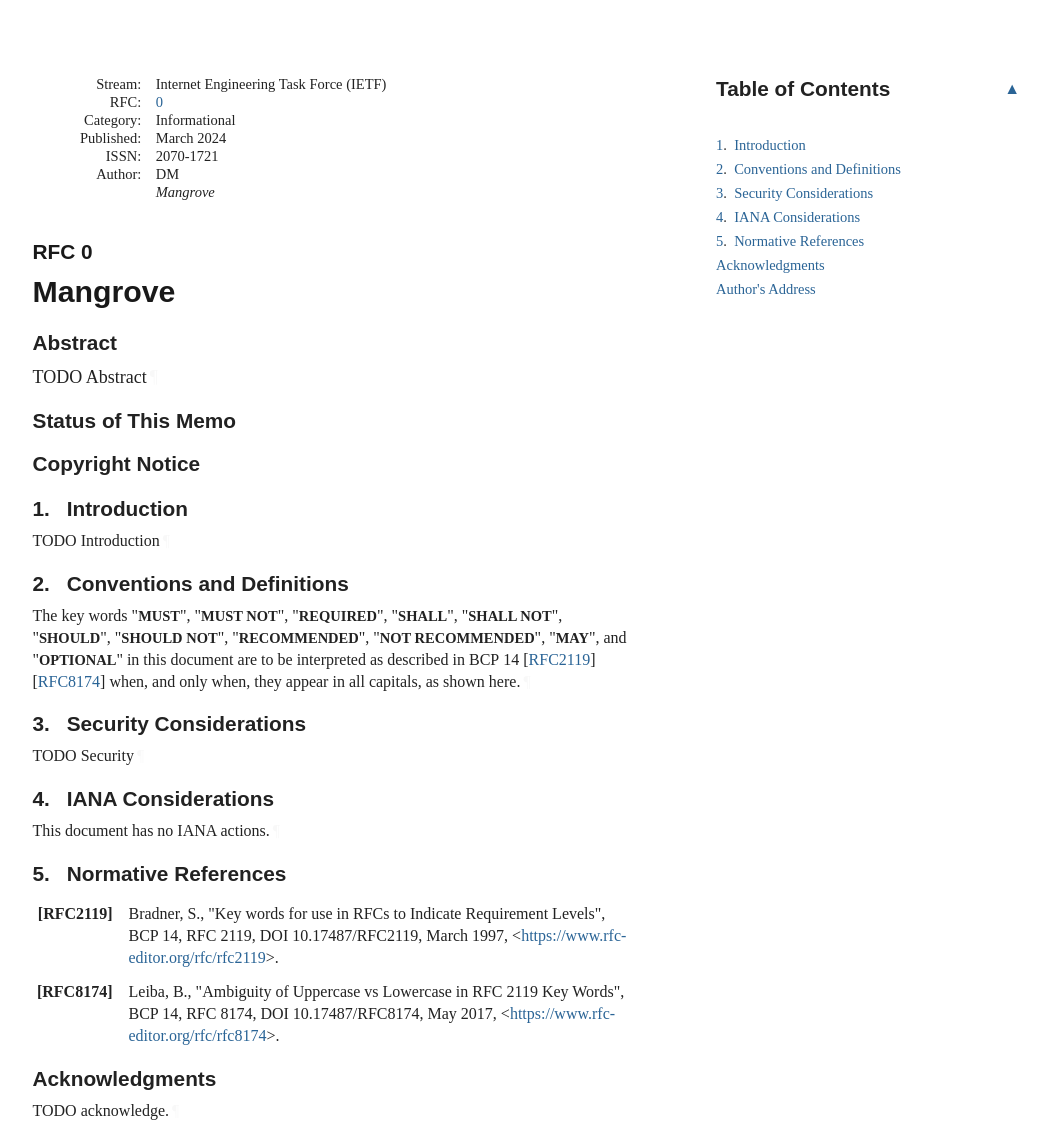
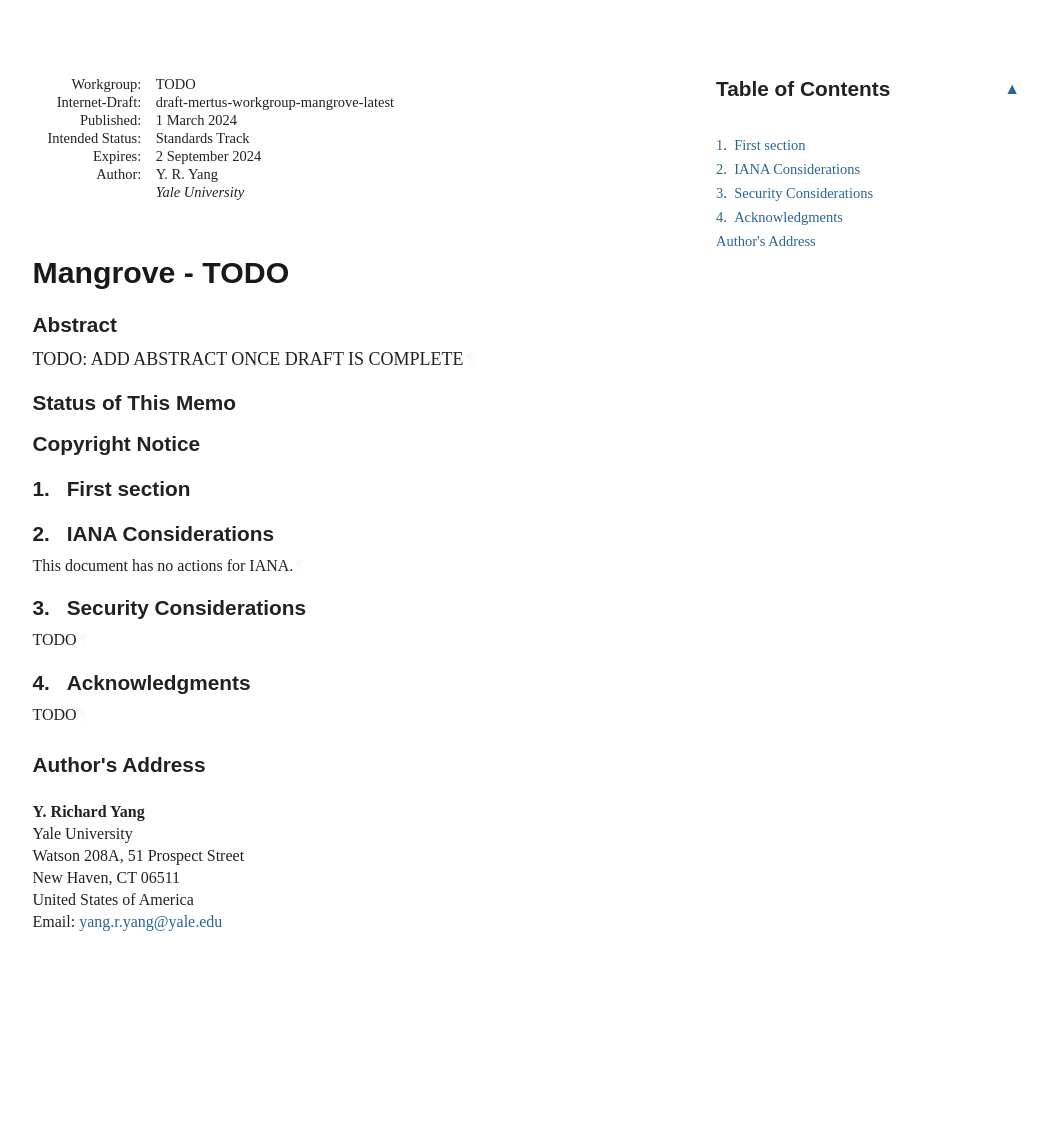
Before and after one commit to ProjectMangrove/MangroveID, a plain HTML site: page draft-mertus-workgroup-mangrove.html in a window 1280 px wide. Shown: the top 1125 px of the page, without its empty margins (92-1140 px from the left). After the commit the page ends 1024 px from the top, so only its background shows below. Drawn offline with Linux system fonts and the light colour scheme; a web font is replaced by a local one.

Commit message:
Script updating gh-pages from 5e1617e. [ci skip]

```diff
--- a/draft-mertus-workgroup-mangrove.html
+++ b/draft-mertus-workgroup-mangrove.html
@@ -1,17 +1,19 @@
 <!DOCTYPE html>
-<html lang="en" class="RFC">
+<html lang="en" class="Internet-Draft">
 <head>
 <meta charset="utf-8">
 <meta content="Common,Latin" name="scripts">
 <meta content="initial-scale=1.0" name="viewport">
-<title>RFC 0: Mangrove</title>
-<meta content="DM" name="author">
+<title>Mangrove - TODO</title>
+<meta content="Y. Richard Yang" name="author">
 <meta content="
-       TODO Abstract
+
+      TODO: ADD ABSTRACT ONCE DRAFT IS COMPLETE
+
+
     " name="description">
 <meta content="xml2rfc 3.20.0" name="generator">
-<meta content="internet visibility" name="keyword">
-<meta content="0" name="rfc.number">
+<meta content="draft-mertus-workgroup-mangrove-latest" name="ietf.draft">
 <!-- Generator version information:
   xml2rfc 3.20.0
     Python 3.11.8
@@ -1019,52 +1021,49 @@
 }
 </style>
 
-<link href="https://dx.doi.org/10.17487/rfc0" rel="alternate">
-  <link href="urn:issn:2070-1721" rel="alternate">
-  <link href="https://datatracker.ietf.org/doc/draft-mertus-workgroup-mangrove-latest" rel="prev">
-  </head>
+</head>
 <body class="xml2rfc">
 <table class="ears">
 <thead><tr>
-<td class="left">RFC 0</td>
-<td class="center">IVY</td>
+<td class="left">Internet-Draft</td>
+<td class="center">Mangrove - TODO</td>
 <td class="right">March 2024</td>
 </tr></thead>
 <tfoot><tr>
-<td class="left">DM</td>
-<td class="center">Informational</td>
+<td class="left">Yang</td>
+<td class="center">Expires 2 September 2024</td>
 <td class="right">[Page]</td>
 </tr></tfoot>
 </table>
 <div id="external-metadata" class="document-information"></div>
 <div id="internal-metadata" class="document-information">
 <dl id="identifiers">
-<dt class="label-stream">Stream:</dt>
-<dd class="stream">Internet Engineering Task Force (IETF)</dd>
-<dt class="label-rfc">RFC:</dt>
-<dd class="rfc"><a href="https://www.rfc-editor.org/rfc/rfc0" class="eref">0</a></dd>
-<dt class="label-category">Category:</dt>
-<dd class="category">Informational</dd>
+<dt class="label-workgroup">Workgroup:</dt>
+<dd class="workgroup">TODO</dd>
+<dt class="label-internet-draft">Internet-Draft:</dt>
+<dd class="internet-draft">draft-mertus-workgroup-mangrove-latest</dd>
 <dt class="label-published">Published:</dt>
 <dd class="published">
-<time datetime="2024-03" class="published">March 2024</time>
+<time datetime="2024-03-01" class="published">1 March 2024</time>
     </dd>
-<dt class="label-issn">ISSN:</dt>
-<dd class="issn">2070-1721</dd>
+<dt class="label-intended-status">Intended Status:</dt>
+<dd class="intended-status">Standards Track</dd>
+<dt class="label-expires">Expires:</dt>
+<dd class="expires"><time datetime="2024-09-02">2 September 2024</time></dd>
 <dt class="label-authors">Author:</dt>
 <dd class="authors">
 <div class="author">
-      <div class="author-name">DM</div>
-<div class="org">Mangrove</div>
+      <div class="author-name">Y. R. Yang</div>
+<div class="org">Yale University</div>
 </div>
 </dd>
 </dl>
 </div>
-<h1 id="rfcnum">RFC 0</h1>
-<h1 id="title">Mangrove</h1>
+<h1 id="title">Mangrove - TODO</h1>
 <section id="section-abstract">
       <h2 id="abstract"><a href="#abstract" class="selfRef">Abstract</a></h2>
-<p id="section-abstract-1">TODO Abstract<a href="#section-abstract-1" class="pilcrow">¶</a></p>
+<p id="section-abstract-1">
+      TODO: ADD ABSTRACT ONCE DRAFT IS COMPLETE<a href="#section-abstract-1" class="pilcrow">¶</a></p>
 </section>
 <div id="status-of-memo">
 <section id="section-boilerplate.1">
@@ -1072,19 +1071,20 @@
 <a href="#name-status-of-this-memo" class="section-name selfRef">Status of This Memo</a>
         </h2>
 <p id="section-boilerplate.1-1">
-            This document is not an Internet Standards Track specification; it is
-            published for informational purposes.<a href="#section-boilerplate.1-1" class="pilcrow">¶</a></p>
+        This Internet-Draft is submitted in full conformance with the
+        provisions of BCP 78 and BCP 79.<a href="#section-boilerplate.1-1" class="pilcrow">¶</a></p>
 <p id="section-boilerplate.1-2">
-            This document is a product of the Internet Engineering Task Force
-            (IETF).  It represents the consensus of the IETF community.  It has
-            received public review and has been approved for publication by the
-            Internet Engineering Steering Group (IESG).  Not all documents
-            approved by the IESG are candidates for any level of Internet
-            Standard; see Section 2 of RFC 7841.<a href="#section-boilerplate.1-2" class="pilcrow">¶</a></p>
+        Internet-Drafts are working documents of the Internet Engineering Task
+        Force (IETF). Note that other groups may also distribute working
+        documents as Internet-Drafts. The list of current Internet-Drafts is
+        at <span><a href="https://datatracker.ietf.org/drafts/current/">https://datatracker.ietf.org/drafts/current/</a></span>.<a href="#section-boilerplate.1-2" class="pilcrow">¶</a></p>
 <p id="section-boilerplate.1-3">
-            Information about the current status of this document, any
-            errata, and how to provide feedback on it may be obtained at
-            <span><a href="https://www.rfc-editor.org/info/rfc0">https://www.rfc-editor.org/info/rfc0</a></span>.<a href="#section-boilerplate.1-3" class="pilcrow">¶</a></p>
+        Internet-Drafts are draft documents valid for a maximum of six months
+        and may be updated, replaced, or obsoleted by other documents at any
+        time. It is inappropriate to use Internet-Drafts as reference
+        material or to cite them other than as "work in progress."<a href="#section-boilerplate.1-3" class="pilcrow">¶</a></p>
+<p id="section-boilerplate.1-4">
+        This Internet-Draft will expire on 2 September 2024.<a href="#section-boilerplate.1-4" class="pilcrow">¶</a></p>
 </section>
 </div>
 <div id="copyright">
@@ -1114,101 +1114,70 @@
         </h2>
 <nav class="toc"><ul class="compact toc ulBare ulEmpty">
 <li class="compact toc ulBare ulEmpty" id="section-toc.1-1.1">
-            <p id="section-toc.1-1.1.1" class="keepWithNext"><a href="#section-1" class="auto internal xref">1</a>.  <a href="#name-introduction" class="internal xref">Introduction</a></p>
+            <p id="section-toc.1-1.1.1" class="keepWithNext"><a href="#section-1" class="auto internal xref">1</a>.  <a href="#name-first-section" class="internal xref">First section</a></p>
 </li>
           <li class="compact toc ulBare ulEmpty" id="section-toc.1-1.2">
-            <p id="section-toc.1-1.2.1" class="keepWithNext"><a href="#section-2" class="auto internal xref">2</a>.  <a href="#name-conventions-and-definitions" class="internal xref">Conventions and Definitions</a></p>
+            <p id="section-toc.1-1.2.1" class="keepWithNext"><a href="#section-2" class="auto internal xref">2</a>.  <a href="#name-iana-considerations" class="internal xref">IANA Considerations</a></p>
 </li>
           <li class="compact toc ulBare ulEmpty" id="section-toc.1-1.3">
             <p id="section-toc.1-1.3.1" class="keepWithNext"><a href="#section-3" class="auto internal xref">3</a>.  <a href="#name-security-considerations" class="internal xref">Security Considerations</a></p>
 </li>
           <li class="compact toc ulBare ulEmpty" id="section-toc.1-1.4">
-            <p id="section-toc.1-1.4.1"><a href="#section-4" class="auto internal xref">4</a>.  <a href="#name-iana-considerations" class="internal xref">IANA Considerations</a></p>
+            <p id="section-toc.1-1.4.1"><a href="#section-4" class="auto internal xref">4</a>.  <a href="#name-acknowledgments" class="internal xref">Acknowledgments</a></p>
 </li>
           <li class="compact toc ulBare ulEmpty" id="section-toc.1-1.5">
-            <p id="section-toc.1-1.5.1"><a href="#section-5" class="auto internal xref">5</a>.  <a href="#name-normative-references" class="internal xref">Normative References</a></p>
-</li>
-          <li class="compact toc ulBare ulEmpty" id="section-toc.1-1.6">
-            <p id="section-toc.1-1.6.1"><a href="#appendix-A" class="auto internal xref"></a><a href="#name-acknowledgments" class="internal xref">Acknowledgments</a></p>
-</li>
-          <li class="compact toc ulBare ulEmpty" id="section-toc.1-1.7">
-            <p id="section-toc.1-1.7.1"><a href="#appendix-B" class="auto internal xref"></a><a href="#name-authors-address" class="internal xref">Author's Address</a></p>
+            <p id="section-toc.1-1.5.1"><a href="#appendix-A" class="auto internal xref"></a><a href="#name-authors-address" class="internal xref">Author's Address</a></p>
 </li>
         </ul>
 </nav>
 </section>
 </div>
-<div id="introduction">
+<div id="sect-1">
 <section id="section-1">
-      <h2 id="name-introduction">
-<a href="#section-1" class="section-number selfRef">1. </a><a href="#name-introduction" class="section-name selfRef">Introduction</a>
-      </h2>
-<p id="section-1-1">TODO Introduction<a href="#section-1-1" class="pilcrow">¶</a></p>
+      <h2 id="name-first-section">
+<a href="#section-1" class="section-number selfRef">1. </a><a href="#name-first-section" class="section-name selfRef">First section</a>
+    </h2>
 </section>
 </div>
-<div id="conventions-and-definitions">
+<div id="sect-6">
 <section id="section-2">
-      <h2 id="name-conventions-and-definitions">
-<a href="#section-2" class="section-number selfRef">2. </a><a href="#name-conventions-and-definitions" class="section-name selfRef">Conventions and Definitions</a>
+      <h2 id="name-iana-considerations">
+<a href="#section-2" class="section-number selfRef">2. </a><a href="#name-iana-considerations" class="section-name selfRef">IANA Considerations</a>
       </h2>
-<p id="section-2-1">The key words "<span class="bcp14">MUST</span>", "<span class="bcp14">MUST NOT</span>", "<span class="bcp14">REQUIRED</span>", "<span class="bcp14">SHALL</span>", "<span class="bcp14">SHALL NOT</span>", "<span class="bcp14">SHOULD</span>", "<span class="bcp14">SHOULD NOT</span>", "<span class="bcp14">RECOMMENDED</span>", "<span class="bcp14">NOT RECOMMENDED</span>",
-"<span class="bcp14">MAY</span>", and "<span class="bcp14">OPTIONAL</span>" in this document are to be interpreted as
-described in BCP 14 <span>[<a href="#RFC2119" class="cite xref">RFC2119</a>]</span> <span>[<a href="#RFC8174" class="cite xref">RFC8174</a>]</span> when, and only when, they
-appear in all capitals, as shown here.<a href="#section-2-1" class="pilcrow">¶</a></p>
+<p id="section-2-1">
+   This document has no actions for IANA.<a href="#section-2-1" class="pilcrow">¶</a></p>
 </section>
 </div>
-<div id="security-considerations">
+<div id="sect-7">
 <section id="section-3">
       <h2 id="name-security-considerations">
 <a href="#section-3" class="section-number selfRef">3. </a><a href="#name-security-considerations" class="section-name selfRef">Security Considerations</a>
       </h2>
-<p id="section-3-1">TODO Security<a href="#section-3-1" class="pilcrow">¶</a></p>
+<p id="section-3-1">
+   TODO<a href="#section-3-1" class="pilcrow">¶</a></p>
 </section>
 </div>
-<div id="iana-considerations">
+<div id="sect-8">
 <section id="section-4">
-      <h2 id="name-iana-considerations">
-<a href="#section-4" class="section-number selfRef">4. </a><a href="#name-iana-considerations" class="section-name selfRef">IANA Considerations</a>
+      <h2 id="name-acknowledgments">
+<a href="#section-4" class="section-number selfRef">4. </a><a href="#name-acknowledgments" class="section-name selfRef">Acknowledgments</a>
       </h2>
-<p id="section-4-1">This document has no IANA actions.<a href="#section-4-1" class="pilcrow">¶</a></p>
-</section>
-</div>
-<div id="sec-normative-references">
-<section id="section-5">
-      <h2 id="name-normative-references">
-<a href="#section-5" class="section-number selfRef">5. </a><a href="#name-normative-references" class="section-name selfRef">Normative References</a>
-      </h2>
-<dl class="references">
-<dt id="RFC2119">[RFC2119]</dt>
-      <dd>
-<span class="refAuthor">Bradner, S.</span>, <span class="refTitle">"Key words for use in RFCs to Indicate Requirement Levels"</span>, <span class="seriesInfo">BCP 14</span>, <span class="seriesInfo">RFC 2119</span>, <span class="seriesInfo">DOI 10.17487/RFC2119</span>, <time datetime="1997-03" class="refDate">March 1997</time>, <span>&lt;<a href="https://www.rfc-editor.org/rfc/rfc2119">https://www.rfc-editor.org/rfc/rfc2119</a>&gt;</span>. </dd>
-<dd class="break"></dd>
-<dt id="RFC8174">[RFC8174]</dt>
-    <dd>
-<span class="refAuthor">Leiba, B.</span>, <span class="refTitle">"Ambiguity of Uppercase vs Lowercase in RFC 2119 Key Words"</span>, <span class="seriesInfo">BCP 14</span>, <span class="seriesInfo">RFC 8174</span>, <span class="seriesInfo">DOI 10.17487/RFC8174</span>, <time datetime="2017-05" class="refDate">May 2017</time>, <span>&lt;<a href="https://www.rfc-editor.org/rfc/rfc8174">https://www.rfc-editor.org/rfc/rfc8174</a>&gt;</span>. </dd>
-<dd class="break"></dd>
-</dl>
-</section>
-</div>
-<div id="acknowledgments">
-<section id="appendix-A">
-      <h2 id="name-acknowledgments">
-<a href="#name-acknowledgments" class="section-name selfRef">Acknowledgments</a>
-      </h2>
-<p id="appendix-A-1">TODO acknowledge.<a href="#appendix-A-1" class="pilcrow">¶</a></p>
+<p id="section-4-1">
+   TODO<a href="#section-4-1" class="pilcrow">¶</a></p>
 </section>
 </div>
 <div id="authors-addresses">
-<section id="appendix-B">
+<section id="appendix-A">
       <h2 id="name-authors-address">
 <a href="#name-authors-address" class="section-name selfRef">Author's Address</a>
       </h2>
 <address class="vcard">
-        <div dir="auto" class="left"><span class="fn nameRole">DM</span></div>
-<div dir="auto" class="left"><span class="org">Mangrove</span></div>
+        <div dir="auto" class="left"><span class="fn nameRole">Y. Richard Yang</span></div>
+<div dir="auto" class="left"><span class="org">Yale University</span></div>
+<div dir="auto" class="left"><span class="street-address">Watson 208A, 51 Prospect Street<br>New Haven, CT 06511<br>United States of America</span></div>
 <div class="email">
 <span>Email:</span>
-<a href="mailto:daniel.mertus@yale.edu" class="email">daniel.mertus@yale.edu</a>
+<a href="mailto:yang.r.yang@yale.edu" class="email">yang.r.yang@yale.edu</a>
 </div>
 </address>
 </section>
```
Also changed, not shown: index.html (+2 -2 lines), draft-mertus-workgroup-mangrove.txt.
